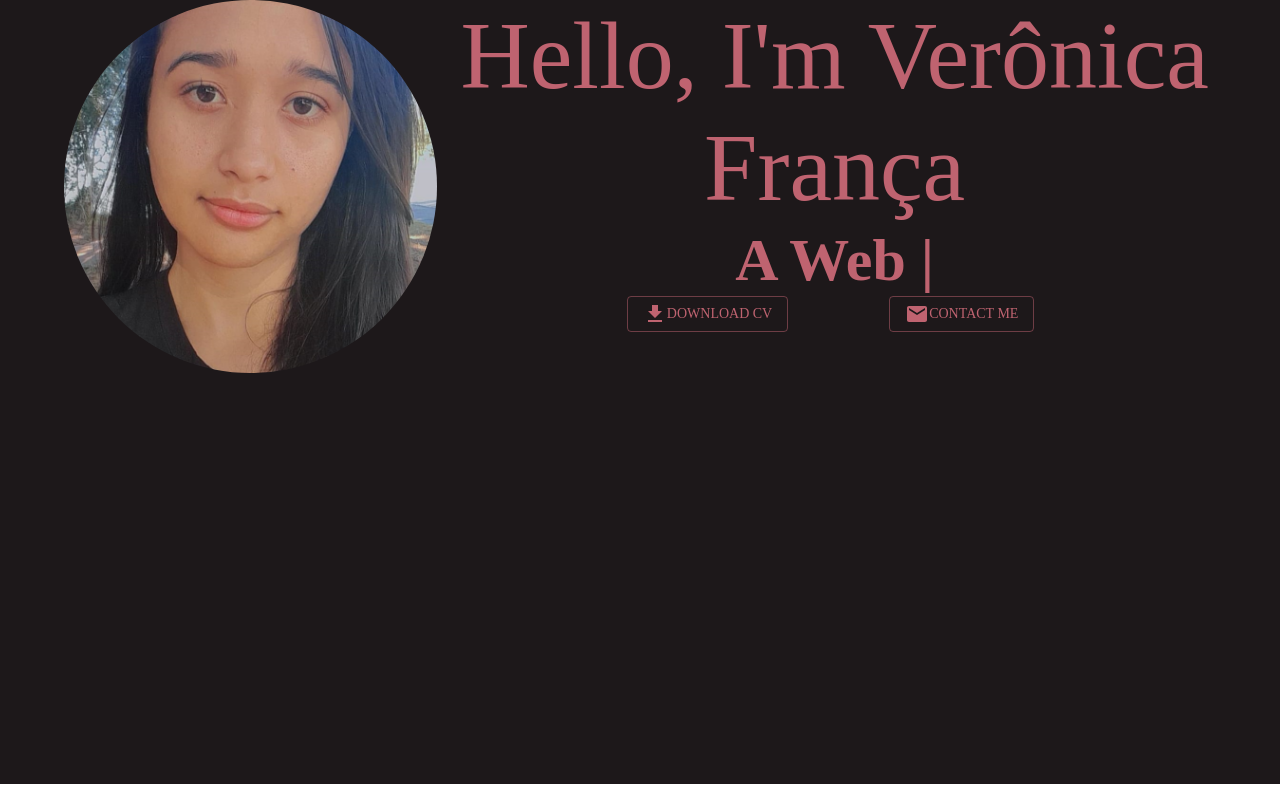
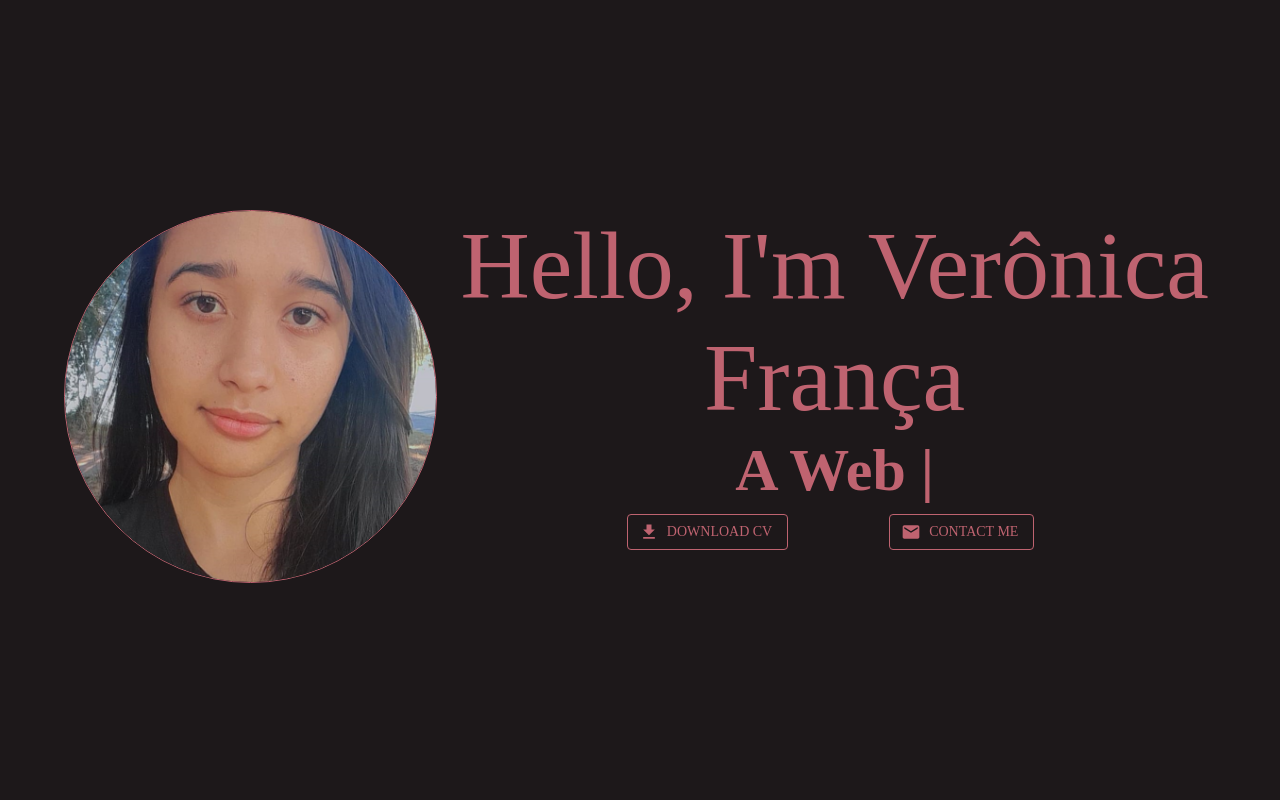
Before and after one commit to vrodriguessi/portifolio, a React (Vite) app: page / in a window 1280 px wide. Built offline with nearby package versions, Linux system fonts and the light colour scheme.

Commit message:
feat: button update

```diff
--- a/index.html
+++ b/index.html
@@ -4,7 +4,7 @@
     <meta charset="UTF-8" />
     <link rel="icon" type="image/svg+xml" href="/vite.svg" />
     <meta name="viewport" content="initial-scale=1, width=device-width" />
-    <title>Vite + React + TS</title>
+    <title>Verônica França</title>
   </head>
   <body>
     <div id="root"></div>
--- a/src/pages/Home/sections/Hero/Hero.tsx
+++ b/src/pages/Home/sections/Hero/Hero.tsx
@@ -6,14 +6,17 @@ import DownloadIcon from '@mui/icons-material/Download';
 import EmailIcon from '@mui/icons-material/Email';
 
 function Hero() {
-  const StyledHero = styled("div")(( ) => ({
+  const StyledHero = styled("div")(() => ({
+    minHeight: "100vh",
     backgroundColor: '#1d181a',
-    height: "100vh"
+    display: "flex",
+    alignItems: "center"
   }));
 
   const StyledImg = styled("img")(() => ({
     width: "100%",
     borderRadius: "50%",
+    border: '1px solid #bf6370'
   }));
 
   const TypewriterContainer = styled("div")(() => ({
@@ -22,18 +25,30 @@ function Hero() {
       height: "100px", // Altura do TypeWriter para telas pequenas
     },
     "@media (min-width: 601px) and (max-width: 960px)": {
-    height: "130px", // Altura do TypeWriter para telas médias e grandes
+      height: "130px", // Altura do TypeWriter para telas médias
+    },
+    "@media (min-width: 961px)": {
+      height: "80px", // Altura do TypeWriter para telas grandes
+    },
+  }));
+
+  const CustomButton = styled(Button)(() => ({
+    color: "#bf6370",
+    borderColor: "#bf6370",
+    '&:hover': {
+      backgroundColor: "#bf6370",
+      color: "#1d181a",
     }
   }));
 
   return (
     <StyledHero>
       <Container maxWidth="lg">
-        <Grid container spacing={2} >
-          <Grid item xs={12} sm={4} >
+        <Grid container spacing={2}>
+          <Grid item xs={12} sm={4}>
             <StyledImg src={Avatar} />
           </Grid>
-          <Grid item xs={12} sm={8} >
+          <Grid item xs={12} sm={8}>
             <Typography color="secondary" variant="h1" textAlign="center">
               Hello, I'm Verônica França
             </Typography>
@@ -57,16 +72,14 @@ function Hero() {
             </Typography>
             <Grid container display="flex" justifyContent="center">
               <Grid item xs={12} sm={4} display="flex" justifyContent="center">
-                <Button color="secondary" variant="outlined">
-                  <DownloadIcon/>
+                <CustomButton variant="outlined" startIcon={<DownloadIcon />}>
                   Download CV
-                </Button >
+                </CustomButton>
               </Grid>
               <Grid item xs={12} sm={4} display="flex" justifyContent="center">
-                <Button color="secondary" variant="outlined">
-                  <EmailIcon/>
+                <CustomButton variant="outlined" startIcon={<EmailIcon />}>
                   Contact me
-                </Button>
+                </CustomButton>
               </Grid>
             </Grid>
           </Grid>
@@ -76,5 +89,4 @@ function Hero() {
   );
 }
 
-
 export default Hero;
```
Lines whose indentation alone changed are shown as unchanged.
